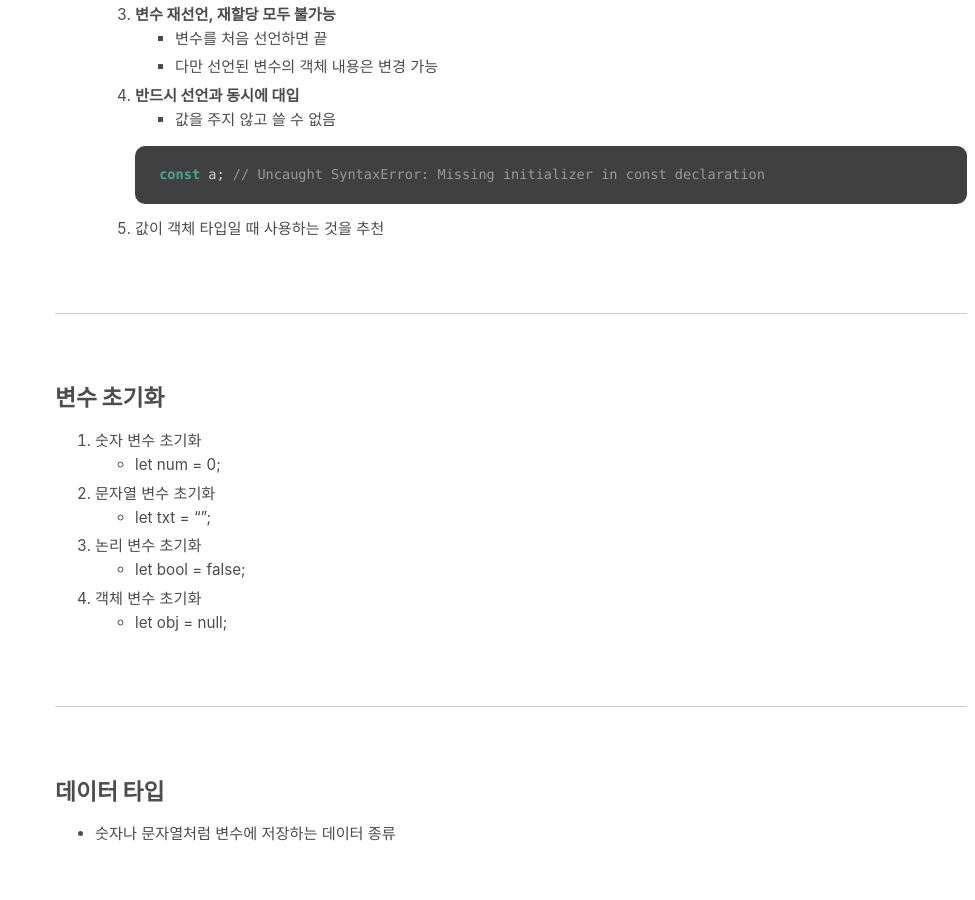
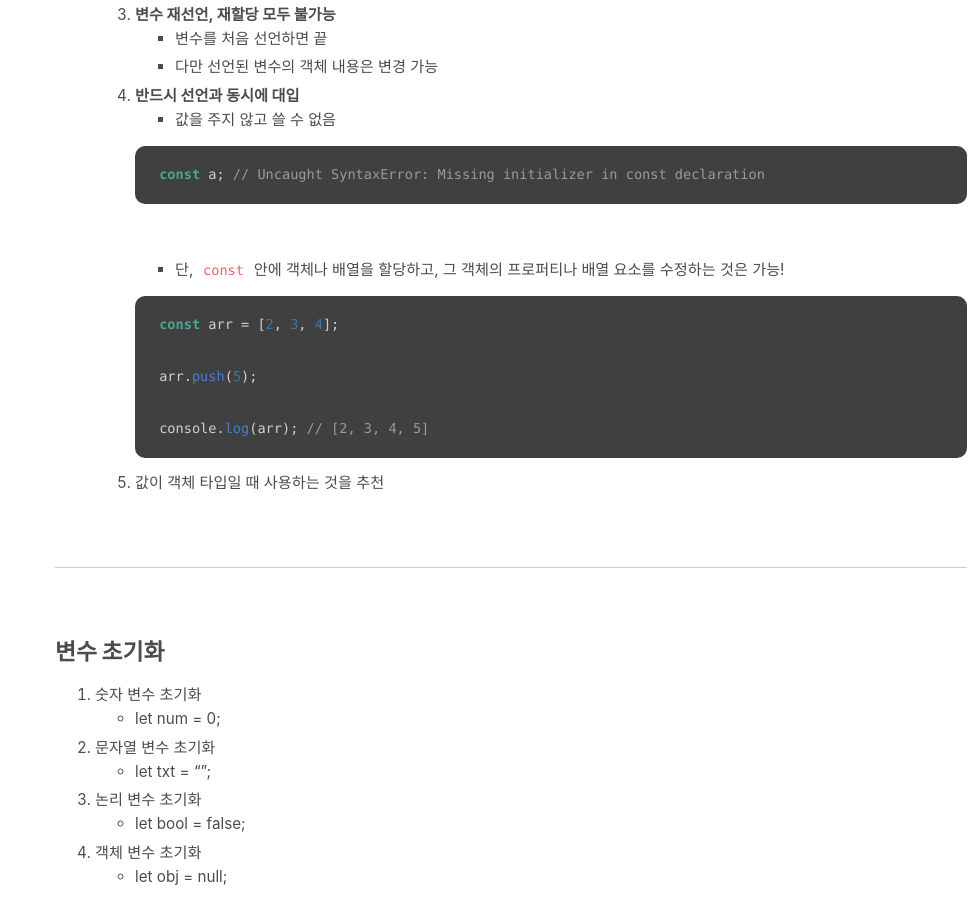
Before and after one commit to absolutelyfullycapable/absolutelyfullycapable.github.io, a Jekyll site: the page built from _posts/2020-09-01-javascript-variable-data-type.md, in a window 1280 px wide and 900 px high, scrolled down 4615 px. Shown: the whole window, without its empty margins (305-1280 px from the left). Built offline with Jekyll 4.4.1, drawn with Linux system fonts in a browser that asks for light colours; comment, search, counter and statistics services are not loaded.

Commit message:
Update 2020-09-01-javascript-variable-data-type.md

````diff
--- a/_posts/2020-09-01-javascript-variable-data-type.md
+++ b/_posts/2020-09-01-javascript-variable-data-type.md
@@ -188,8 +188,18 @@ comments: true
 		```js
 		const a; // Uncaught SyntaxError: Missing initializer in const declaration
 		```
+	<br>
+		- 단, `const` 안에 객체나 배열을 할당하고, 그 객체의 프로퍼티나 배열 요소를 수정하는 것은 가능!
 
-	6. 값이 객체 타입일 때 사용하는 것을 추천
+		```js
+		const arr = [2, 3, 4];
+
+		arr.push(5);
+
+		console.log(arr); // [2, 3, 4, 5]
+		```
+
+	5. 값이 객체 타입일 때 사용하는 것을 추천
 
 <br>
 - - -
````
